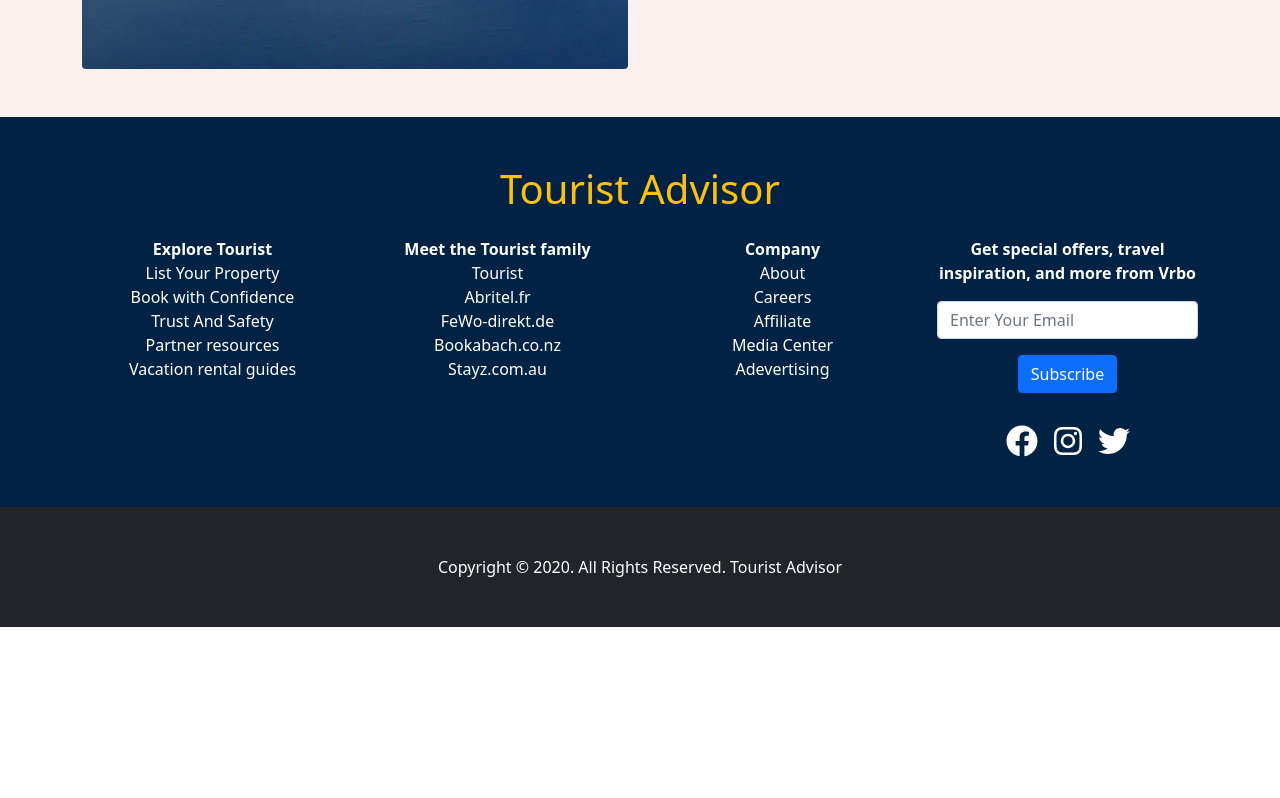
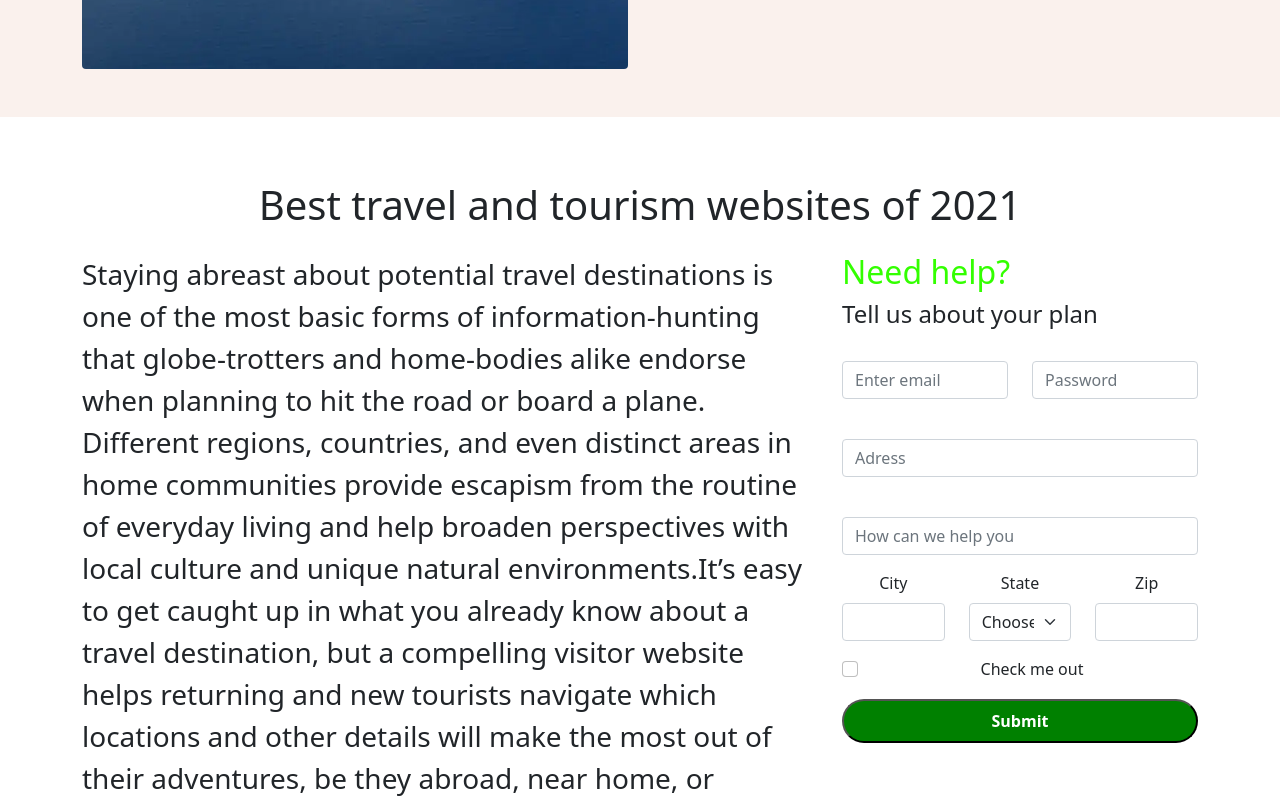
Before and after one commit to rokibulslam/Trip-Advisor-Client-MERN, a React (Create React App) app: page / in a window 1280 px wide. Shown: the part 1649-2447 px from the top of the page. Before the commit the page ends 2276 px from the top, so only its background shows below. Built offline with nearby package versions, Linux system fonts and the light colour scheme; no server answers; the HTML template or start-up script is replaced by a standard one.

Commit message:
2 section

```diff
--- a/src/Component/Home/Home/Home.js
+++ b/src/Component/Home/Home/Home.js
@@ -2,6 +2,7 @@
 import Article from '../Article/Article';
 import Banner from '../Banner/Banner';
 import Services from '../Hotels/Hotels';
+import Info from '../Info/Info';
 import ServiceBar from '../ServiceBar/ServiceBar';
 
 const Home = () => {
@@ -11,6 +12,7 @@
             <ServiceBar></ServiceBar>
             <Services></Services>
             <Article></Article>
+            <Info></Info>
         </div>
     );
 };
--- a/src/Component/Home/Hotels/Hotels.js
+++ b/src/Component/Home/Hotels/Hotels.js
@@ -17,7 +17,7 @@
     return (
         <div className="bg-color">
             <div id="hotels" className="container py-5 ">
-                <h1 className="text-center p-5">Our Promise For A New Kind Of Caring</h1>
+                <h1 className="text-center p-5 info-text fs-1 fw-bolder">Let's The Journey Begin....</h1>
             <div className="row">
             {
                 Hotels?.map(hotel=>
--- /dev/null
+++ b/src/Component/Home/Info/Info.css
@@ -0,0 +1,6 @@
+.info-btn{
+    background-color: green;
+}
+.info-text{
+    color: rgb(51, 255, 0);
+}
--- /dev/null
+++ b/src/Component/Home/Info/Info.js
@@ -0,0 +1,75 @@
+import React from 'react';
+import { Col, Form, Row } from 'react-bootstrap';
+import './Info.css'
+
+const Info = () => {
+    return (
+        <div className="p-5">
+            <div className="container">
+                <h1 className="p-3 fw-light">Best travel and tourism websites of 2021</h1>
+                <div className="row">
+                    <div className="col-md-8 col-sm-12">
+                        <p className="fs-3 text-start fw-lighter">Staying abreast about potential travel destinations is one of the most basic forms of information-hunting that globe-trotters and home-bodies alike endorse when planning to hit the road or board a plane. Different regions, countries, and even distinct areas in home communities provide escapism from the routine of everyday living and help broaden perspectives with local culture and unique natural environments.It’s easy to get caught up in what you already know about a travel destination, but a compelling visitor website helps returning and new tourists navigate which locations and other details will make the most out of their adventures, be they abroad, near home, or somewhere in between.</p>
+                    </div>
+                    <div className="col-md-4 col-sm-12">
+                        <h2 className="text-start info-text ">Need help?</h2>
+                        <h4 className="text-start">Tell us about your plan</h4>
+                        <Form className="d-flex flex-column justify-content-start align-content-center ">
+                        <Row className="mb-3">
+                            <Form.Group as={Col} controlId="formGridEmail">
+                            <Form.Label></Form.Label>
+                            <Form.Control type="email" placeholder="Enter email" />
+                            </Form.Group>
+
+                            <Form.Group as={Col} controlId="formGridPassword">
+                            <Form.Label></Form.Label>
+                            <Form.Control type="password" placeholder="Password" />
+                            </Form.Group>
+                        </Row>
+
+                        <Form.Group className="mb-3" controlId="formGridAddress1">
+                            <Form.Label></Form.Label>
+                            <Form.Control placeholder="Adress" />
+                        </Form.Group>
+
+                        <Form.Group className="mb-3" controlId="formGridAddress2">
+                            <Form.Label></Form.Label>
+                            <Form.Control placeholder="How can we help you" />
+                        </Form.Group>
+
+                        <Row className="mb-3">
+                            <Form.Group as={Col} controlId="formGridCity">
+                            <Form.Label>City</Form.Label>
+                            <Form.Control />
+                            </Form.Group>
+
+                            <Form.Group as={Col} controlId="formGridState">
+                            <Form.Label>State</Form.Label>
+                            <Form.Select defaultValue="Choose...">
+                                <option>Choose...</option>
+                                <option>...</option>
+                            </Form.Select>
+                            </Form.Group>
+
+                            <Form.Group as={Col} controlId="formGridZip">
+                            <Form.Label>Zip</Form.Label>
+                            <Form.Control />
+                            </Form.Group>
+                        </Row>
+
+                        <Form.Group className="mb-3" id="formGridCheckbox">
+                            <Form.Check type="checkbox" label="Check me out" />
+                        </Form.Group>
+
+                        <button className="rounded-pill info-btn text-white p-2 fs-6 fw-bold"  type="submit">
+                            Submit
+                        </button>
+                        </Form>
+                    </div>
+                </div>
+            </div>
+        </div>
+    );
+};
+
+export default Info;
```
Also changed, not shown: 1 other file (tests, documents, lock files or other folders).
